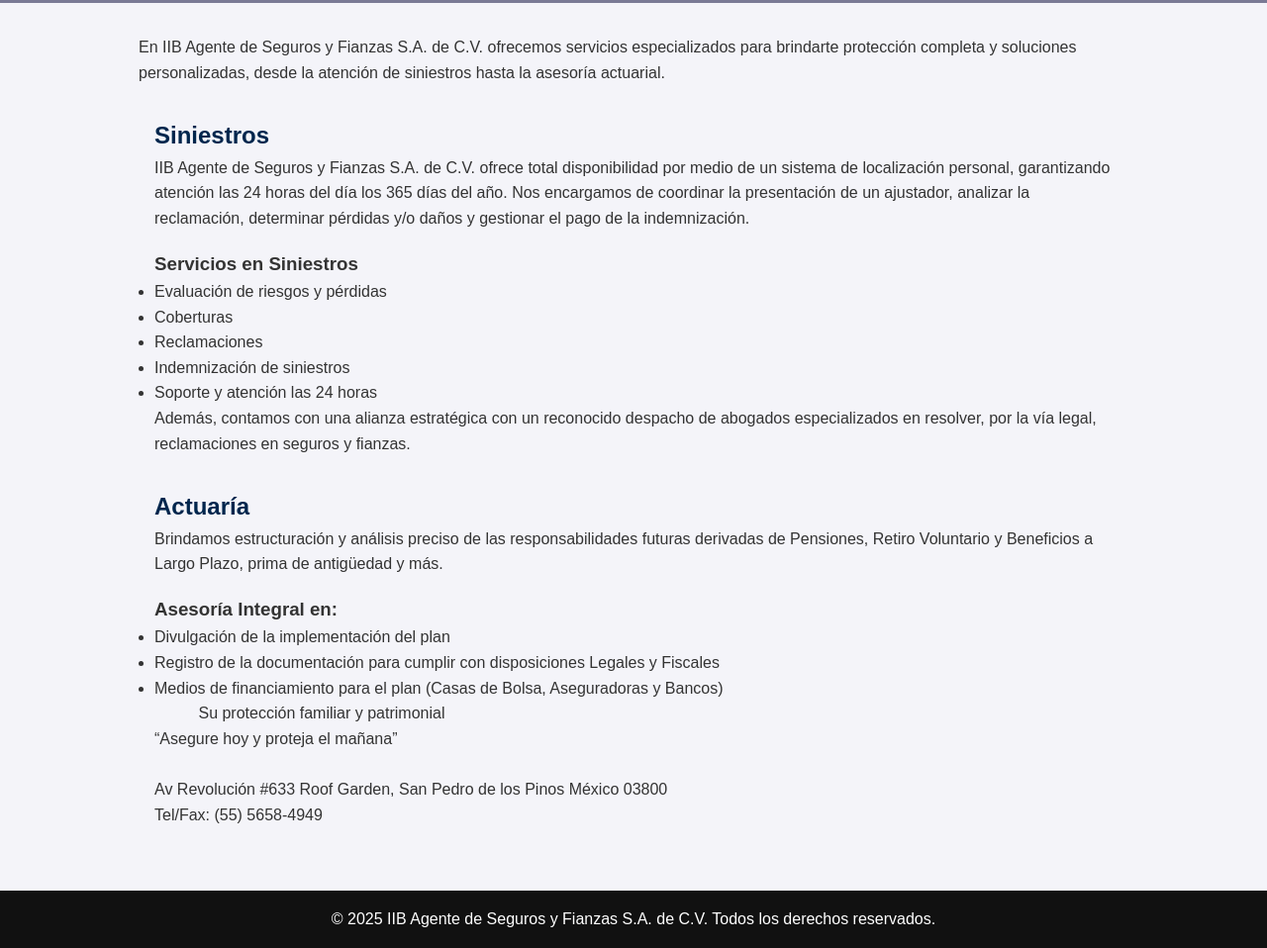
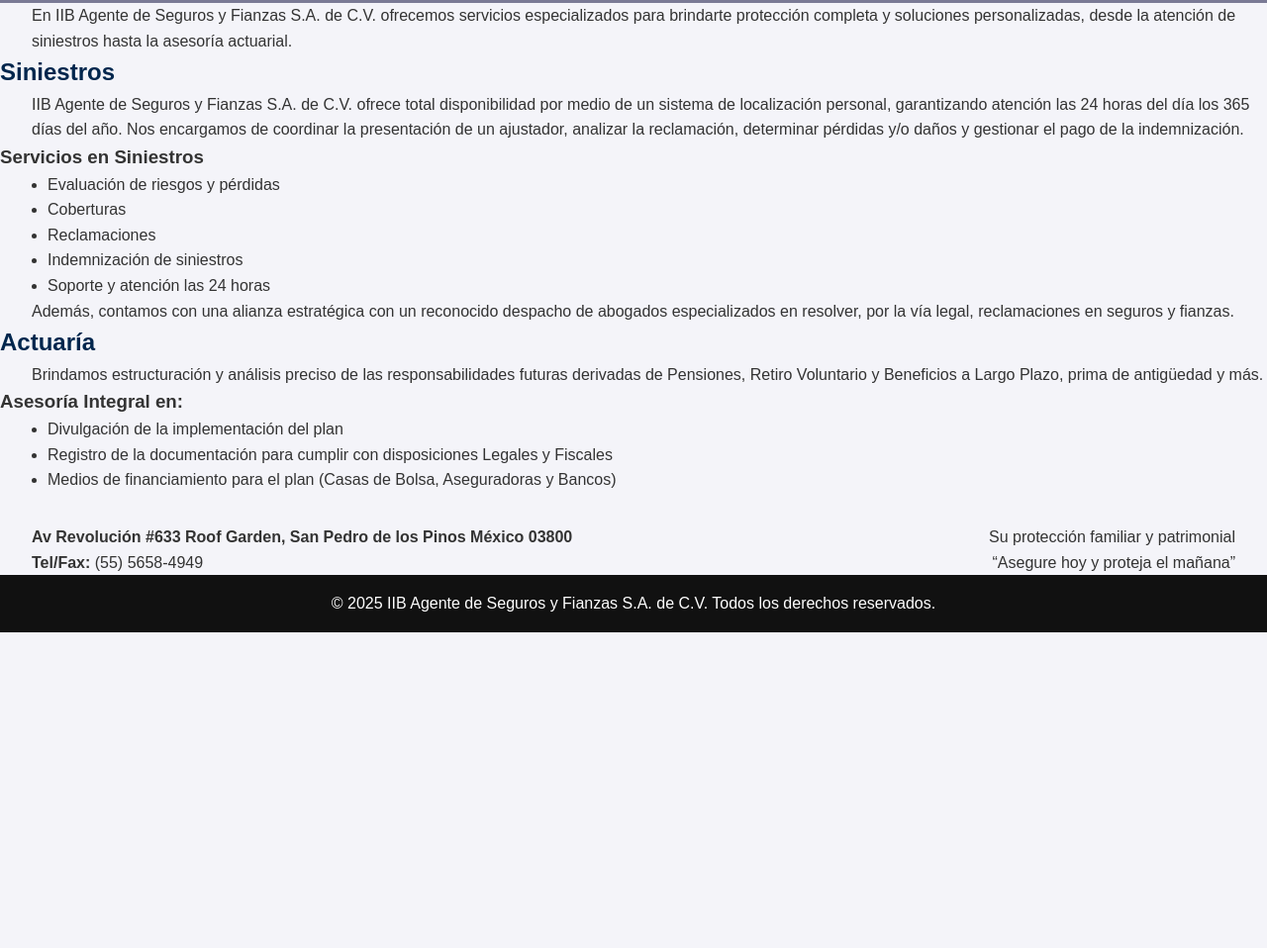
Before and after one commit to realsteelee/IIB, a plain HTML site: page servicios.html in a window 1280 px wide. Shown: the part 449-1407 px from the top of the page at 99% size. After the commit the page ends 1088 px from the top, so only its background shows below. Drawn offline with Linux system fonts and the light colour scheme.

Commit message:
Update servicios.html

```diff
--- a/servicios.html
+++ b/servicios.html
@@ -5,7 +5,29 @@
   <meta name="viewport" content="width=device-width, initial-scale=1.0"/>
   <meta name="description" content="Servicios especializados en Siniestros y Actuaría - IIB Seguros.">
   <title>Nuestros Servicios - IIB Seguros</title>
+  <!-- Same style.css that includes font-family: Arial, etc. -->
   <link rel="stylesheet" href="css/style.css">
+  <style>
+    /* Indent every paragraph within .servicios-content */
+    .servicios-content p {
+      margin-left: 2em;
+    }
+    /* A flex container at the bottom for left+right alignment */
+    .services-bottom {
+      display: flex;
+      justify-content: space-between;
+      align-items: flex-start;
+      margin-top: 2em; /* a bit of spacing above */
+      margin-left: 2em; /* keep consistent paragraph indentation */
+      margin-right: 2em;
+    }
+    .services-bottom .address-left {
+      text-align: left;
+    }
+    .services-bottom .quote-right {
+      text-align: right;
+    }
+  </style>
 </head>
 <body>
   <!-- Header -->
@@ -33,10 +55,10 @@
     </div>
   </section>
 
-  <!-- Main Content (Light Background) -->
-  <main class="page-content">
+  <!-- Main Content -->
+  <main class="servicios-content">
     <!-- Intro Block -->
-    <section class="intro-block">
+    <section>
       <p>
         En IIB Agente de Seguros y Fianzas S.A. de C.V. ofrecemos servicios
         especializados para brindarte protección completa y soluciones
@@ -46,8 +68,7 @@
     </section>
 
     <!-- Siniestros Section -->
-    <section class="content-block">
-      <!-- Siniestros in same color as “Seguros Individuales...”: #00264d -->
+    <section>
       <h2 style="color: #00264d;">Siniestros</h2>
       <p>
         IIB Agente de Seguros y Fianzas S.A. de C.V. ofrece total disponibilidad
@@ -56,8 +77,8 @@
         la presentación de un ajustador, analizar la reclamación, determinar
         pérdidas y/o daños y gestionar el pago de la indemnización.
       </p>
-      <h3 style="margin-top: 1em;">Servicios en Siniestros</h3>
-      <ul>
+      <h3>Servicios en Siniestros</h3>
+      <ul style="margin-left: 3em;">
         <li>Evaluación de riesgos y pérdidas</li>
         <li>Coberturas</li>
         <li>Reclamaciones</li>
@@ -72,27 +93,32 @@
     </section>
 
     <!-- Actuaría Section -->
-    <section class="content-block">
+    <section>
       <h2 style="color: #00264d;">Actuaría</h2>
       <p>
         Brindamos estructuración y análisis preciso de las responsabilidades
         futuras derivadas de Pensiones, Retiro Voluntario y Beneficios a Largo
         Plazo, prima de antigüedad y más.
       </p>
-      <h3 style="margin-top: 1em;">Asesoría Integral en:</h3>
-      <ul>
+      <h3>Asesoría Integral en:</h3>
+      <ul style="margin-left: 3em;">
         <li>Divulgación de la implementación del plan</li>
         <li>Registro de la documentación para cumplir con disposiciones Legales y Fiscales</li>
         <li>Medios de financiamiento para el plan (Casas de Bolsa, Aseguradoras y Bancos)</li>
       </ul>
-      <!-- 10 spaces before "Su protección..." plus new lines for address -->
-      <p>
-        &nbsp;&nbsp;&nbsp;&nbsp;&nbsp;&nbsp;&nbsp;&nbsp;&nbsp;&nbsp;Su protección familiar y patrimonial <br />
-        “Asegure hoy y proteja el mañana”<br /><br />
-        Av Revolución #633 Roof Garden, San Pedro de los Pinos México 03800<br />
-        Tel/Fax: (55) 5658-4949
-      </p>
     </section>
+
+    <!-- Bottom Format (Address Left, Quote Right) -->
+    <div class="services-bottom">
+      <div class="address-left">
+        <strong>Av Revolución #633 Roof Garden, San Pedro de los Pinos México 03800</strong><br />
+        <strong>Tel/Fax:</strong> (55) 5658-4949
+      </div>
+      <div class="quote-right">
+        Su protección familiar y patrimonial<br />
+        “Asegure hoy y proteja el mañana”
+      </div>
+    </div>
   </main>
 
   <!-- Footer -->
```
